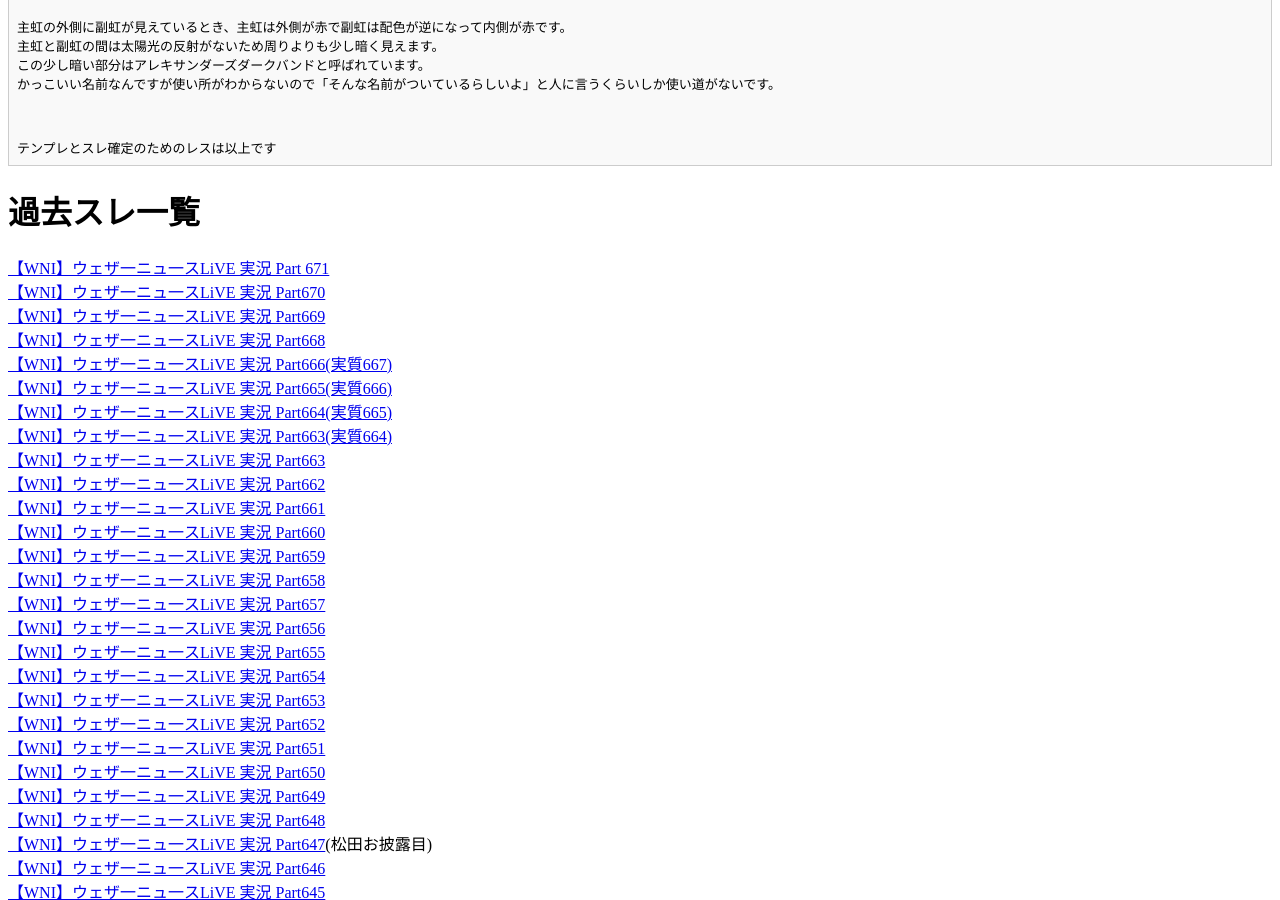
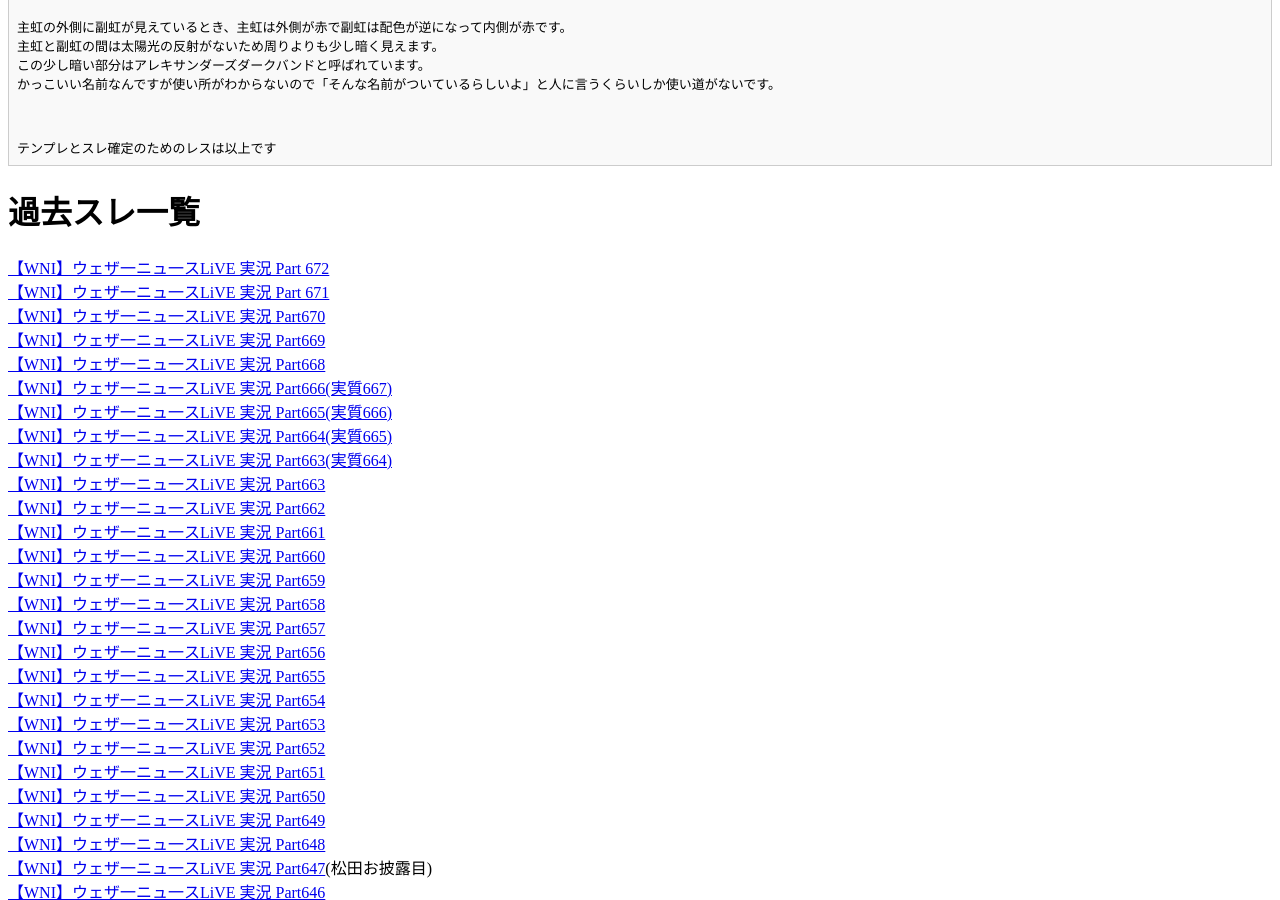
Before and after one commit to boxpush/b, a Jekyll site: the page 5ch.html, which Jekyll copies as it is, in a window 1280 px wide and 900 px high, scrolled down 9613 px. Built offline with Jekyll 4.4.1, drawn with Linux system fonts in a browser that asks for light colours.

Commit message:
Update 5ch.html

```diff
--- a/5ch.html
+++ b/5ch.html
@@ -497,7 +497,9 @@
 </pre></div><div>
 
 <h1 id="past">過去スレ一覧</h1>
-<!--<div><a href="https://mao.5ch.net/test/read.cgi/endless/1755406753/" target=_blank" rel="noopener noreferrer">【WNI】ウェザ一ニュ一スLiVE 実況 Part 672</a></div>-->
+
+<!--<div><a href="https://mao.5ch.net/test/read.cgi/endless/1755609626/" target=_blank" rel="noopener noreferrer">【WNI】ウェザ一ニュ一スLiVE 実況 Part 673</a></div>-->
+<div><a href="https://mao.5ch.net/test/read.cgi/endless/1755406753/" target=_blank" rel="noopener noreferrer">【WNI】ウェザ一ニュ一スLiVE 実況 Part 672</a></div>
 <div><a href="https://mao.5ch.net/test/read.cgi/endless/1755130304/" target=_blank" rel="noopener noreferrer">【WNI】ウェザ一ニュ一スLiVE 実況 Part 671</a></div>
 <div><a href="https://mao.5ch.net/test/read.cgi/endless/1754889066/" target=_blank" rel="noopener noreferrer">【WNI】ウェザ一ニュ一スLiVE 実況 Part670</a></div>
 <div><a href="https://mao.5ch.net/test/read.cgi/endless/1754656671/" target=_blank" rel="noopener noreferrer">【WNI】ウェザ一ニュ一スLiVE 実況 Part669</a></div>
```
